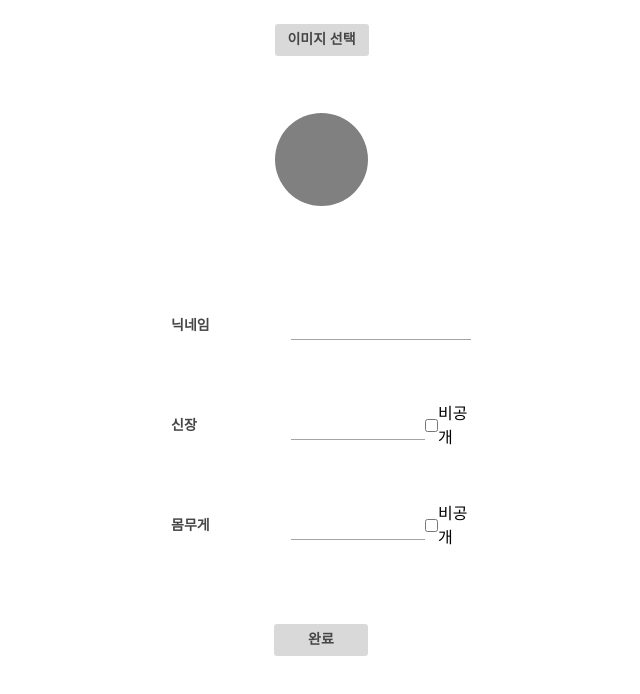
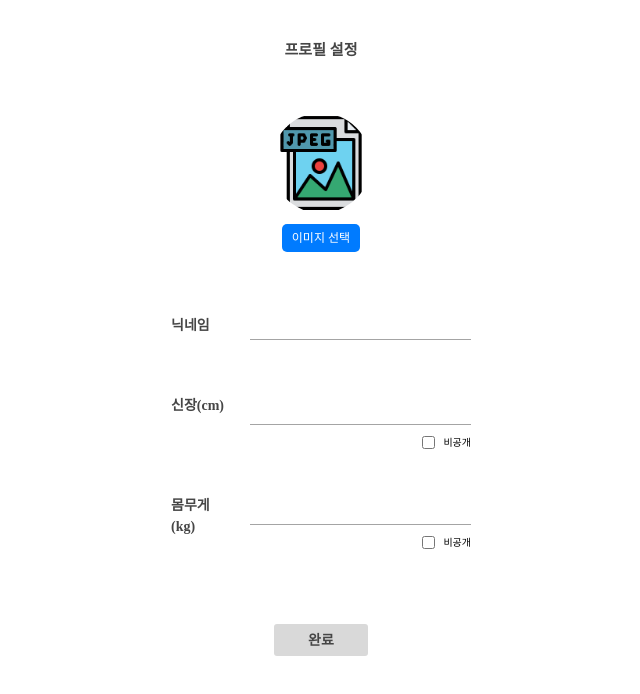
Before and after one commit to hmuri/MeoipZi-FE, a React (Create React App) app in the folder app/: page /profile in a window 1280 px wide. Shown: the top 694 px of the page, without its empty margins (319-959 px from the left). Built offline with nearby package versions, Linux system fonts and the light colour scheme; no server answers.

Commit message:
프로필 페이지 완성

```diff
--- a/app/src/pages/Profile.tsx
+++ b/app/src/pages/Profile.tsx
@@ -1,6 +1,8 @@
 import { useRef, useState } from "react";
 import styled from "styled-components";
 import axiosInstance from "../api/axios";
+import imageFile from "../images/image-file.png";
+import { useNavigate } from "react-router-dom";
 
 const Profile = () => {
   const [nickname, setNickname] = useState("");
@@ -8,64 +10,55 @@ const Profile = () => {
   const [heightSecret, setHeightSecret] = useState(false);
   const [weight, setWeight] = useState("");
   const [weightSecret, setWeightSecret] = useState(false);
+  const [imagePreview, setImagePreview] = useState(""); // 이미지 미리보기 URL 상태 추가
   const fileInputRef = useRef<HTMLInputElement>(null);
+
+  const handleImageChange = (event: React.ChangeEvent<HTMLInputElement>) => {
+    if (event.target.files && event.target.files.length > 0) {
+      const file = event.target.files[0];
+      const imageUrl = URL.createObjectURL(file);
+      setImagePreview(imageUrl); // 이미지 미리보기 URL 설정
+    }
+  };
+  const navigate = useNavigate();
 
   const handleSubmit = async (e: { preventDefault: () => void }) => {
     e.preventDefault();
 
-    // 기타 폼 데이터를 JSON 객체로 준비
-    const profileData = {
-      nickname,
-      height,
-      heightSecret,
-      weight,
-      weightSecret,
-    };
+    const formData = new FormData();
+    formData.append("nickname", nickname);
+    formData.append("height", height);
+    formData.append("heightSecret", heightSecret.toString());
+    formData.append("weight", weight);
+    formData.append("weightSecret", weightSecret.toString());
 
-    const formData = new FormData();
-    // 폼 데이터를 JSON 문자열로 변환하여 Blob 형태로 'profileData' 필드에 추가
-    formData.append(
-      "profileData",
-      new Blob([JSON.stringify(profileData)], { type: "application/json" })
-    );
-
-    // 이미지 파일 추가
     if (fileInputRef.current?.files && fileInputRef.current.files[0]) {
-      formData.append("image", fileInputRef.current.files[0]);
+      formData.append("imgUrl", fileInputRef.current.files[0]);
     }
 
     try {
-      // formData를 서버로 전송
-      const response = await axiosInstance.post(
-        "/profiles/settings",
-        formData,
-        {
-          headers: {
-            // 'Content-Type': 'multipart/form-data'는 Axios에서 자동으로 설정됩니다.
-            // 따라서 여기서 명시적으로 설정할 필요가 없습니다.
-          },
-        }
-      );
-      console.log(response.data); // 성공 응답 처리
+      const response = await axiosInstance.post("/profiles/settings", formData);
+      console.log("Success:", response.data);
+      navigate("/home");
     } catch (error) {
-      console.error("There was an error submitting the form:", error);
+      console.error("Error submitting the form:", error);
     }
   };
 
   return (
     <Container onSubmit={handleSubmit}>
       <Title>프로필 설정</Title>
-      <ChooseImg>
+      <ProfileImage src={imagePreview || imageFile} alt="Profile" />
       <input
         type="file"
         ref={fileInputRef}
         accept="image/*"
+        onChange={handleImageChange}
         style={{ display: "none" }}
       />
-        <Button onClick={() => fileInputRef.current?.click()}>
+      <ChooseButton onClick={() => fileInputRef.current?.click()}>
         이미지 선택
-        </Button>
-      </ChooseImg>
+      </ChooseButton>
       <InfoBox>
         <LabelBox>
           <Label>닉네임</Label>
@@ -73,37 +66,41 @@ const Profile = () => {
             <InfoInput
               value={nickname}
               onChange={(e) => setNickname(e.target.value)}
-            ></InfoInput>
+            />
           </InfoInputBox>
         </LabelBox>
-        <LabelBox>
-          <Label>신장</Label>
+        <LabelBox style={{ alignItems: "start" }}>
+          <Label>신장(cm)</Label>
           <InfoInputBox>
             <InfoInput
               value={height}
               onChange={(e) => setHeight(e.target.value)}
-            ></InfoInput>
+            />
+            <SubBox>
               <input
                 type="checkbox"
                 checked={heightSecret}
                 onChange={() => setHeightSecret(!heightSecret)}
               />{" "}
-            비공개
+              <SubText>비공개</SubText>
+            </SubBox>
           </InfoInputBox>
         </LabelBox>
-        <LabelBox>
-          <Label>몸무게</Label>
+        <LabelBox style={{ alignItems: "start" }}>
+          <Label>몸무게(kg)</Label>
           <InfoInputBox>
             <InfoInput
               value={weight}
               onChange={(e) => setWeight(e.target.value)}
-            ></InfoInput>
+            />
+            <SubBox>
               <input
                 type="checkbox"
                 checked={weightSecret}
                 onChange={() => setWeightSecret(!weightSecret)}
               />{" "}
-            비공개
+              <SubText>비공개</SubText>
+            </SubBox>
           </InfoInputBox>
         </LabelBox>
       </InfoBox>
@@ -113,6 +110,7 @@ const Profile = () => {
 };
 
 export default Profile;
+
 const Container = styled.form`
   width: 100%;
   height: 812px;
@@ -125,26 +123,19 @@ const Title = styled.div`
   position: absolute;
   top: 45px;
   width: 100%;
-  align-items: center;
-  justify-content: center;
-  color: #464646;
-
   text-align: center;
   font-family: "Noto Sans Arabic";
   font-size: 15px;
-  font-style: normal;
   font-weight: 700;
-  line-height: 100%; /* 15px */
-  letter-spacing: -0.15px;
+  color: #464646;
 `;
 
-const ChooseImg = styled.div`
-  width: 93px;
-  height: 93px;
-  background-color: gray;
-  border-radius: 100%;
+const ProfileImage = styled.img`
+  width: 100px;
+  height: 100px;
+  border-radius: 50%;
+  object-fit: cover;
   position: absolute;
-
   top: 119px;
 `;
 
@@ -154,38 +145,36 @@ const InfoBox = styled.div`
   bottom: 251px;
   display: flex;
   flex-direction: column;
-
   gap: 40px;
 `;
 
 const LabelBox = styled.div`
-  width: 100%;
   display: flex;
+  align-items: center;
+  gap: 20px;
   height: 60px;
-  justify-content: space-between;
 `;
 
 const Label = styled.div`
-  display: flex;
   width: 61px;
-  color: #464646;
   align-items: center;
   font-family: "Noto Sans Arabic";
   font-size: 14px;
-  font-style: normal;
   font-weight: 700;
-  line-height: normal;
+  color: #464646;
 `;
 
 const InfoInputBox = styled.div`
-  width: 180px;
   display: flex;
+  flex-direction: column;
   align-items: center;
+  width: full;
+  gap: 10px;
 `;
 
 const InfoInput = styled.input`
+  width: 100%;
   height: 30px;
-  width: 100%;
   border-bottom: solid 1px #a4a4a4;
 `;
 
@@ -196,12 +185,36 @@ const Button = styled.button`
   background: #d9d9d9;
   position: absolute;
   bottom: 150px;
-
   color: #464646;
-
   font-family: "Noto Sans Arabic";
   font-size: 14px;
-  font-style: normal;
   font-weight: 700;
-  line-height: 100%; /* 14px */
 `;
+
+const SubText = styled.div`
+  font-size: 10px;
+`;
+
+const SubBox = styled.div`
+  display: flex;
+  width: 100%;
+  justify-content: end;
+  gap: 8px;
+`;
+
+const ChooseButton = styled.div`
+  position: absolute;
+  top: 230px;
+  display: inline-block;
+  padding: 5px 10px;
+  color: white;
+  background-color: #007bff;
+  border-radius: 5px;
+  cursor: pointer;
+  transition: background-color 0.3s;
+  font-size: 12px;
+
+  &:hover {
+    background-color: #0056b3;
+  }
+`;
```
Lines whose indentation alone changed are shown as unchanged.
